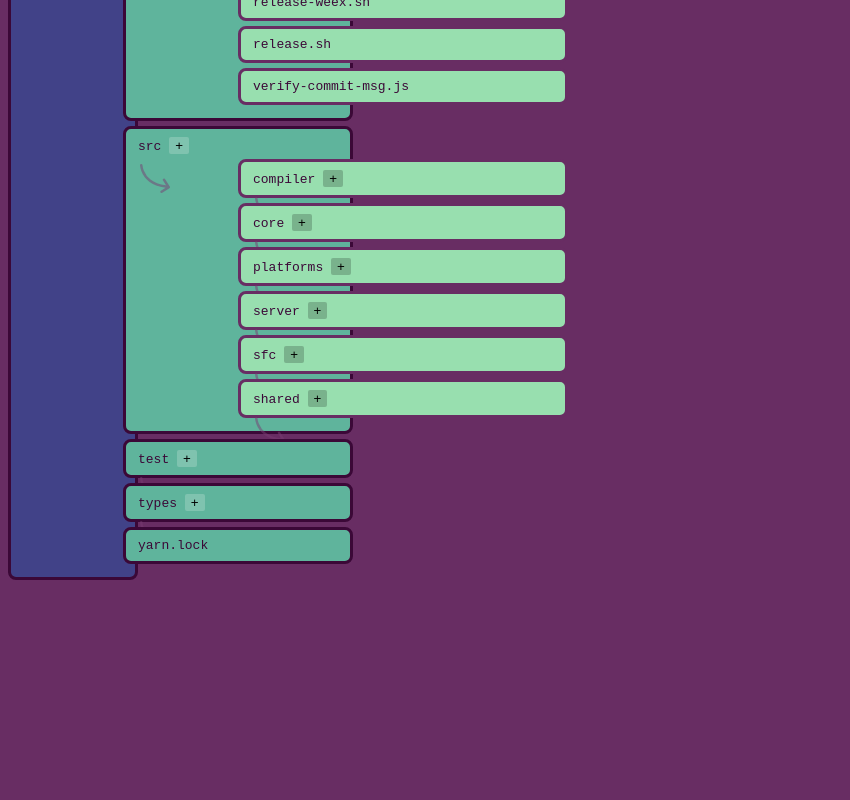
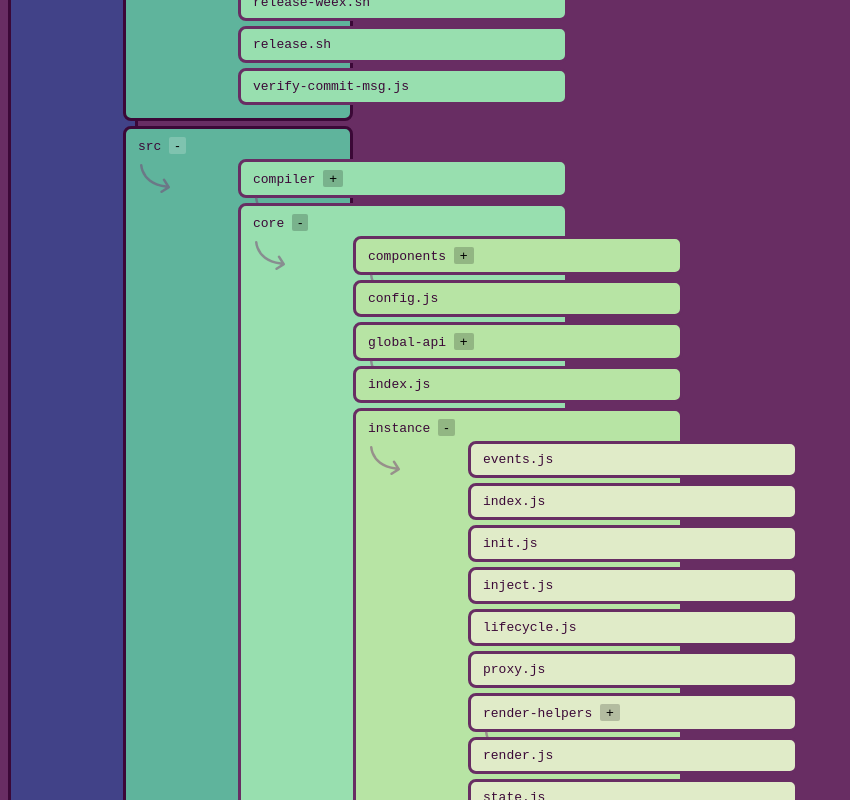
Before and after one commit to sdras/vue-directory-tree, a Vue app: page / in a window 1280 px wide. Shown: the part 1420-2220 px from the top of the page, without its empty margins (0-850 px from the left). Before the commit the page ends 2013 px from the top, so only its background shows below. Built offline with nearby package versions, Linux system fonts and the light colour scheme.

Commit message:
make opening work

```diff
--- a/src/components/AppItem.vue
+++ b/src/components/AppItem.vue
@@ -1,11 +1,9 @@
 <template>
   <div class="block">
 
-    <div
-      @click="isFolder? open = !open : ''"
-    >
+    <div @click="addToOpened(unit.name)">
         {{ unit.name }}
-      <button v-if="isFolder">{{ open ? '-' : '+' }}</button>
+      <button v-if="isFolder">{{ arrOpen ? '-' : '+' }}</button>
     </div>
 
     <app-arrow v-if="isFolder" />
@@ -39,6 +37,11 @@ export default {
   data() {
     return {
       open: false
+    }
+  },
+  methods: {
+    addToOpened(name) {
+      this.$store.commit('addToOpened', name)
     }
   },
   computed: {
--- a/src/store.js
+++ b/src/store.js
@@ -5,7 +5,7 @@ Vue.use(Vuex)
 
 export default new Vuex.Store({
   state: {
-    opened: ['vue', '.github', 'scripts', 'src'],
+    opened: ['vue', '.github', 'scripts', 'src', 'core', 'instance'],
     vuetree: {
       path: 'vue/',
       name: 'vue',
@@ -3615,6 +3615,14 @@ export default new Vuex.Store({
       ]
     }
   },
-  mutations: {},
+  mutations: {
+    addToOpened(state, name) {
+      if (state.opened.includes(name)) {
+        state.opened = state.opened.filter(e => e !== name)
+      } else {
+        state.opened.push(name)
+      }
+    }
+  },
   actions: {}
 })
```
